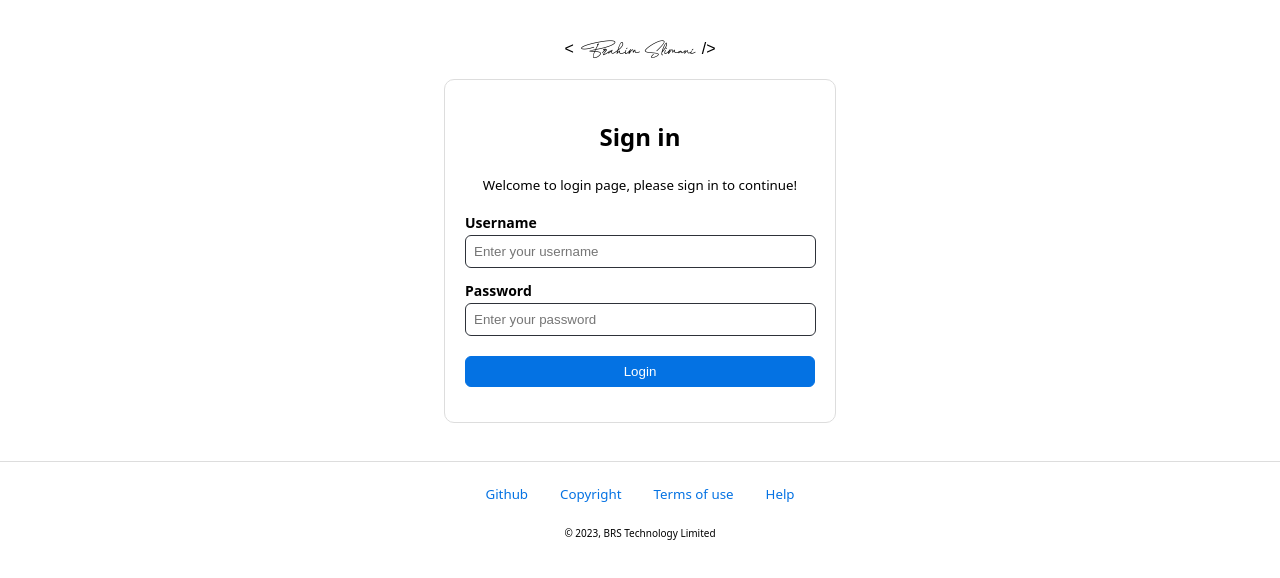
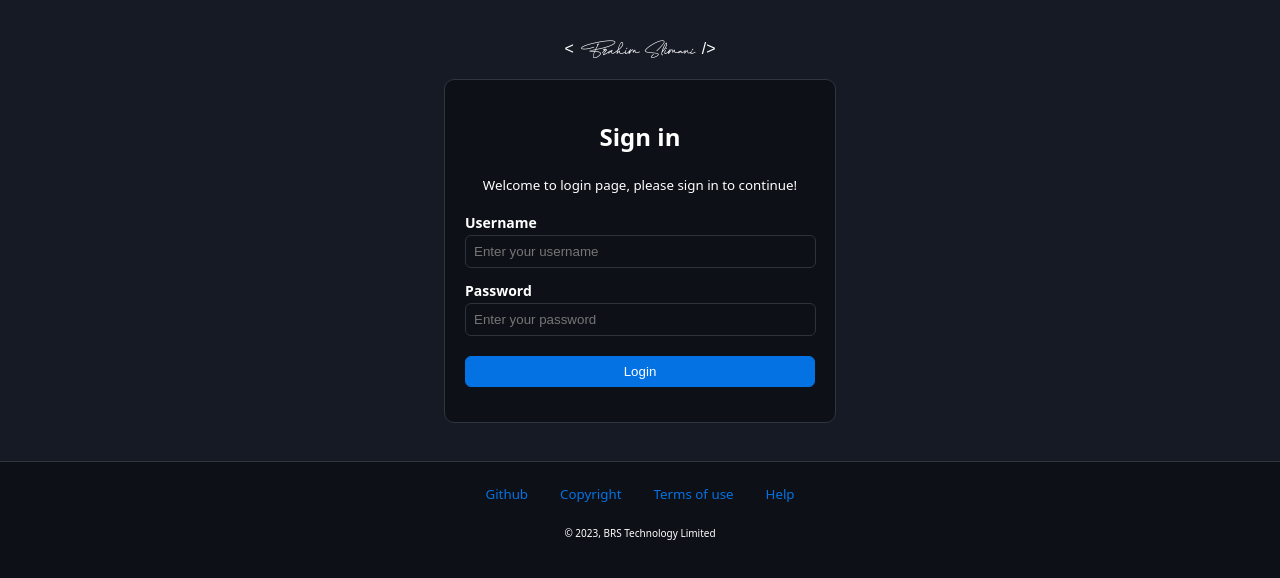
Before and after one commit to brahim-slimani/ang-app, an Angular app: page /#/login in a window 1280 px wide. Shown: the top 578 px of the page. Built offline with nearby package versions, Linux system fonts and the light colour scheme.

Commit message:
Add theme switcher component

```diff
--- a/src/app/app.component.ts
+++ b/src/app/app.component.ts
@@ -15,7 +15,7 @@ import { JWTWorkerService } from "./services/jwt-worker.service";
           background-color: white !important;
       }
     </style>
-    <main id="root-container" data-theme="light">
+    <main id="root-container" data-theme="dark">
     <app-header *ngIf="this.jwtWorker.isAuthenticated()"></app-header>
     <section id="route-wrapper" class="content-wrapper" [ngClass]="{'white-bck': shouldBeWhiteBck}">
       <router-outlet></router-outlet>
--- a/src/app/features/main/main.component.html
+++ b/src/app/features/main/main.component.html
@@ -30,4 +30,5 @@
             Load more items
         </button>
     </div>
+    <app-theme-switcher></app-theme-switcher>
 </div>
--- a/src/app/features/main/main.component.ts
+++ b/src/app/features/main/main.component.ts
@@ -4,11 +4,12 @@ import { ProductComponent } from '../product/product.component';
 import { SharkComponent } from '../shark/shark.component';
 import { Product } from 'src/app/interfaces/product';
 import { ProductService } from 'src/app/services/product.service';
+import { ThemeSwitcherComponent } from 'src/app/shared/theme-switcher/theme-switcher.component';
 
 @Component({
   selector: 'app-main',
   standalone: true,
-  imports: [CommonModule, ProductComponent, SharkComponent],
+  imports: [CommonModule, ProductComponent, SharkComponent, ThemeSwitcherComponent],
   templateUrl: './main.component.html',
   styleUrls: ['./main.component.scss']
 })
--- /dev/null
+++ b/src/app/shared/theme-switcher/theme-switcher.component.html
@@ -0,0 +1 @@
+<div class="theme-switcher" (click)="switchTheme()">{{selectedTheme()}}</div>
--- /dev/null
+++ b/src/app/shared/theme-switcher/theme-switcher.component.scss
@@ -0,0 +1,9 @@
+.theme-switcher {
+    position: absolute;
+    left: 0%;
+    top: 85%;
+    cursor: pointer;
+    border: 2px solid var(--border-color);
+    border-radius: 0 40px 40px 0;
+    padding: 12px;
+}
--- /dev/null
+++ b/src/app/shared/theme-switcher/theme-switcher.component.ts
@@ -0,0 +1,22 @@
+import { Component, signal } from '@angular/core';
+import { CommonModule } from '@angular/common';
+
+@Component({
+  selector: 'app-theme-switcher',
+  standalone: true,
+  imports: [CommonModule],
+  templateUrl: './theme-switcher.component.html',
+  styleUrls: ['./theme-switcher.component.scss']
+})
+export class ThemeSwitcherComponent {
+  themeOptions = {
+    dark: "Dark",
+    light: "Light"
+  }
+  selectedTheme = signal(this.themeOptions.light);
+
+  switchTheme(): void {
+    this.selectedTheme.update(val => val == this.themeOptions.dark ? this.themeOptions.light : this.themeOptions.dark);
+  }
+
+}
```
